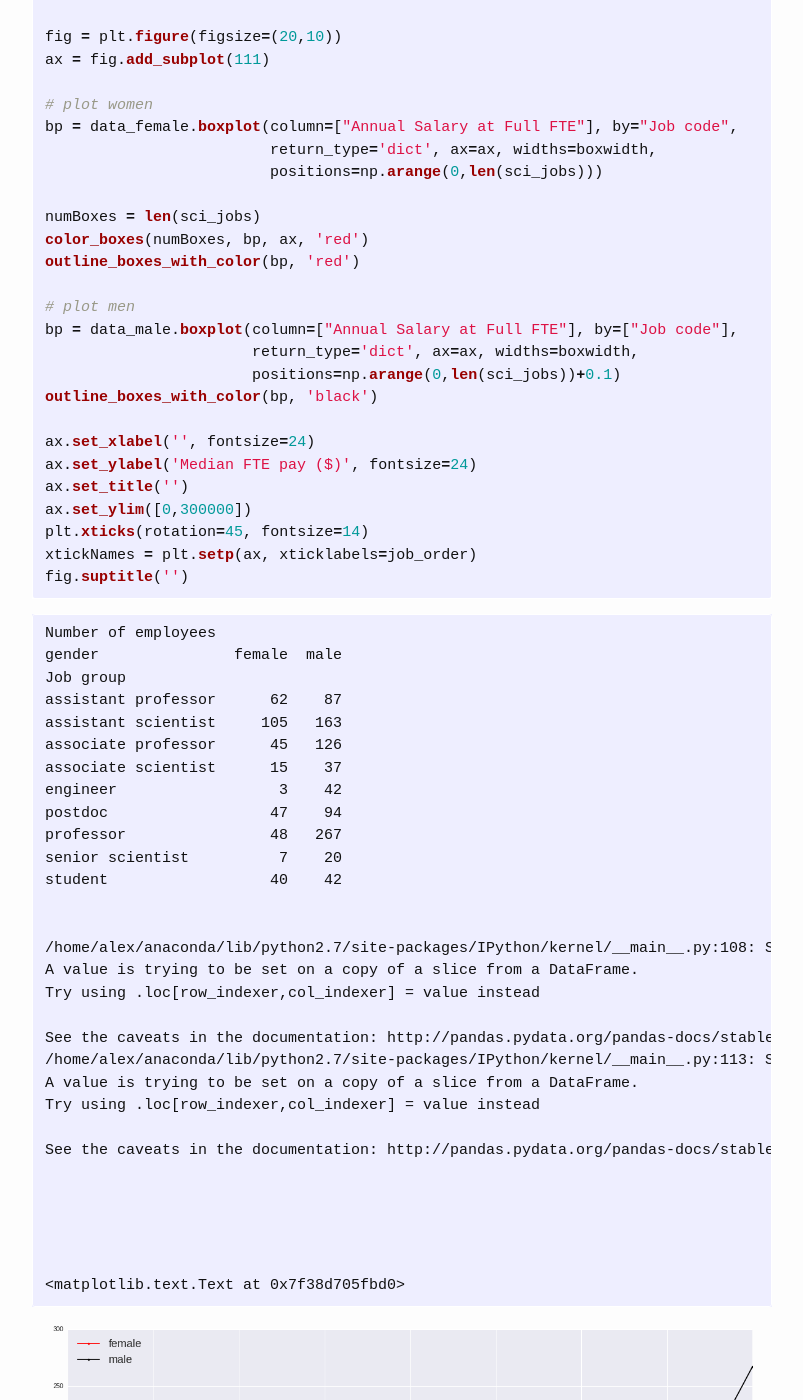
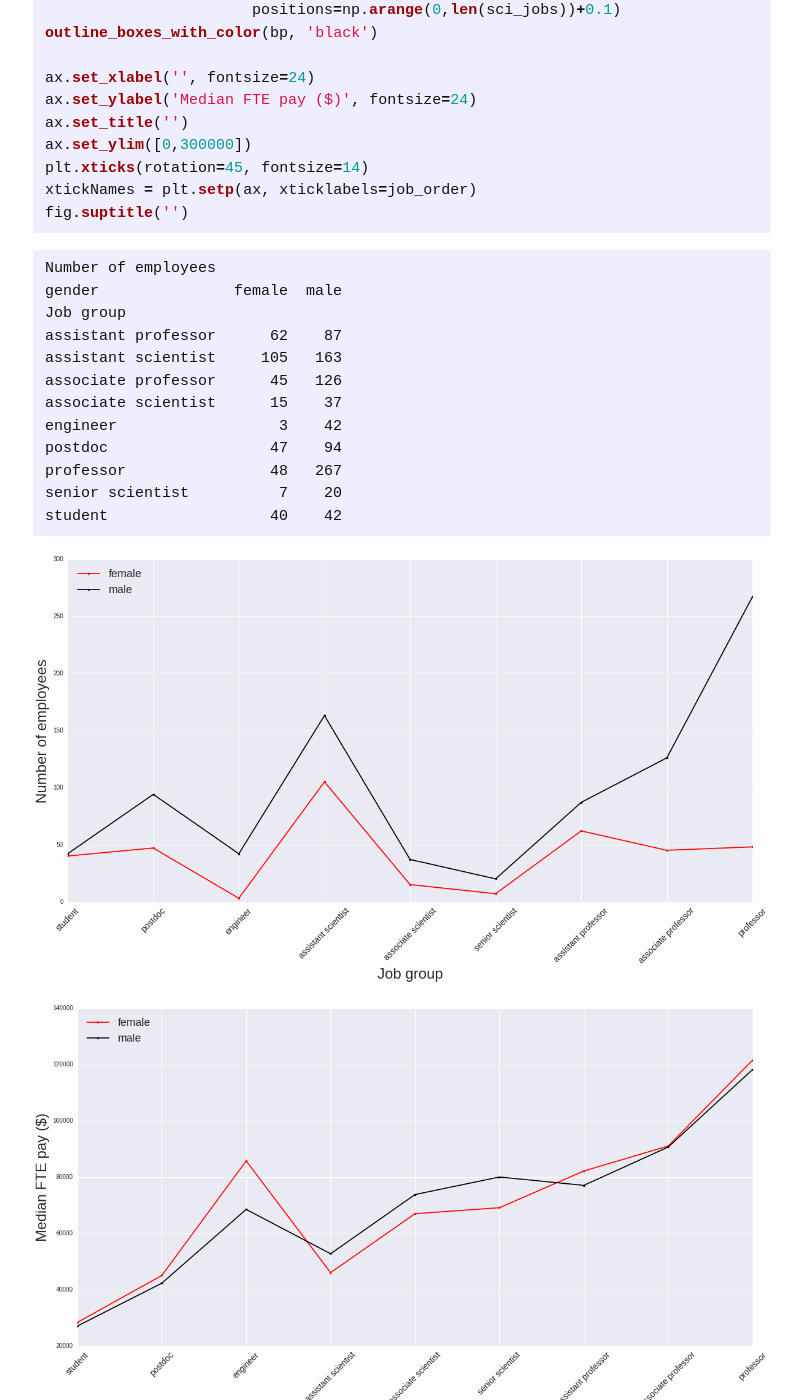
Before and after one commit to alexabate/alexabate.github.io, a Jekyll site: the page built from _posts/2016-06-01-women-in-academic-stem-fields.md, in a window 1280 px wide and 1400 px high, scrolled down 23965 px. Shown: the whole window, without its empty margins (238-1041 px from the left). Built offline with Jekyll 4.4.1, drawn with Linux system fonts in a browser that asks for light colours; some web fonts are replaced; formulas are drawn with MathJax 3; some of the changed text lies outside the part shown.

Commit message:
Update 2016-06-01-women-in-academic-stem-fields.md

```diff
--- a/_posts/2016-06-01-women-in-academic-stem-fields.md
+++ b/_posts/2016-06-01-women-in-academic-stem-fields.md
@@ -575,9 +575,6 @@ fig.suptitle('')
 
 
 
-    <matplotlib.text.Text at 0x7f38d150aa90>
-
-
 
 
 ![png]({{ BASE_PATH }}/images/women-in-academic-stem-fields_9_1.png)
@@ -676,8 +673,6 @@ fig.suptitle('')
 
 
 
-    <matplotlib.text.Text at 0x7f38d6e1fe50>
-
 
 
 
@@ -707,7 +702,6 @@ being around 60%, whereas for Professional and Natural Sciences it is around
 Social Sciences groups, with much few individual departments included in their
 types, so it's difficult to draw any conclusions.
 
-*Actually do an analysis to show how significant the 60% vs 70% is?*
 
 **In [12]:**
 
@@ -804,10 +798,6 @@ fig.suptitle('')
     dtype: float64
 
 
-
-
-
-    <matplotlib.text.Text at 0x7f38d0faed10>
 
 
 
@@ -1003,25 +993,6 @@ fig.suptitle('')
     student                  40    42
 
 
-    /home/alex/anaconda/lib/python2.7/site-packages/IPython/kernel/__main__.py:108: SettingWithCopyWarning:
-    A value is trying to be set on a copy of a slice from a DataFrame.
-    Try using .loc[row_indexer,col_indexer] = value instead
-
-    See the caveats in the documentation: http://pandas.pydata.org/pandas-docs/stable/indexing.html#indexing-view-versus-copy
-    /home/alex/anaconda/lib/python2.7/site-packages/IPython/kernel/__main__.py:113: SettingWithCopyWarning:
-    A value is trying to be set on a copy of a slice from a DataFrame.
-    Try using .loc[row_indexer,col_indexer] = value instead
-
-    See the caveats in the documentation: http://pandas.pydata.org/pandas-docs/stable/indexing.html#indexing-view-versus-copy
-
-
-
-
-
-    <matplotlib.text.Text at 0x7f38d705fbd0>
-
-
-
 
 ![png]({{ BASE_PATH }}/images/women-in-academic-stem-fields_15_3.png)
 
```
